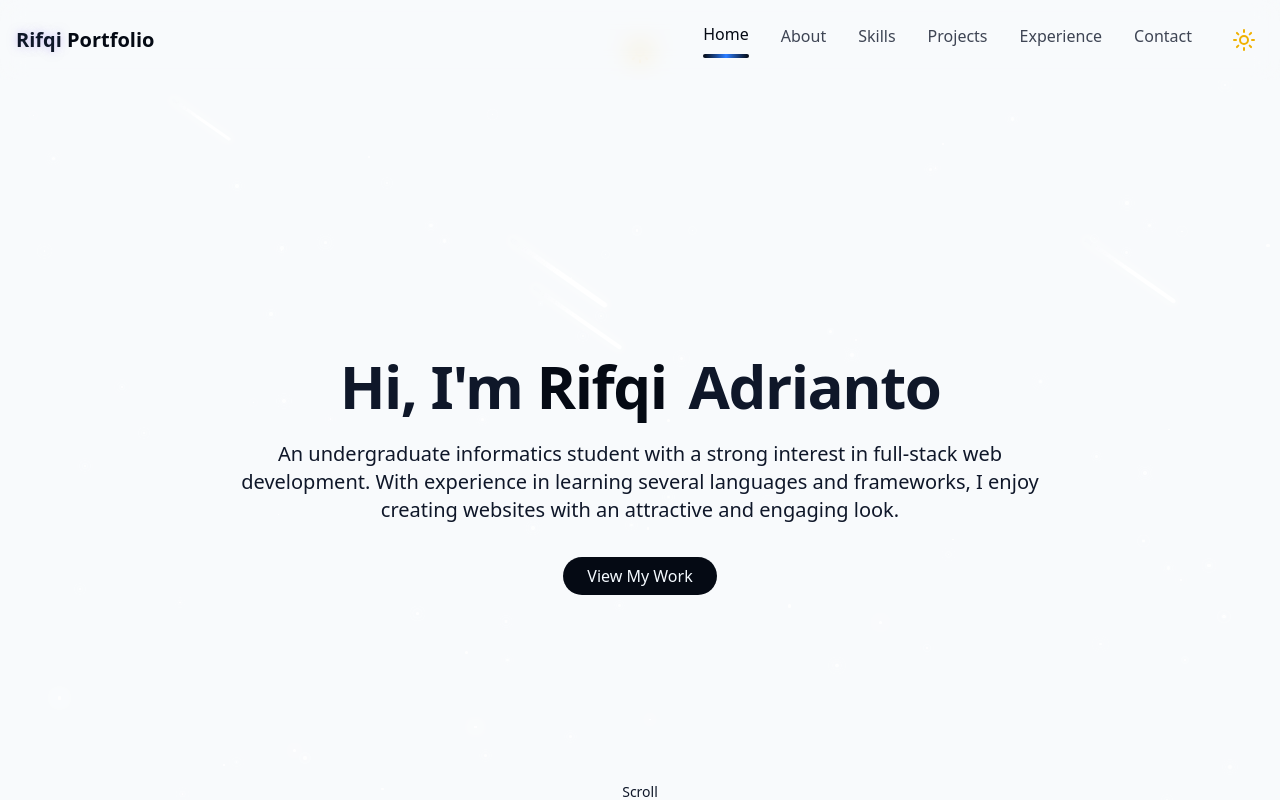
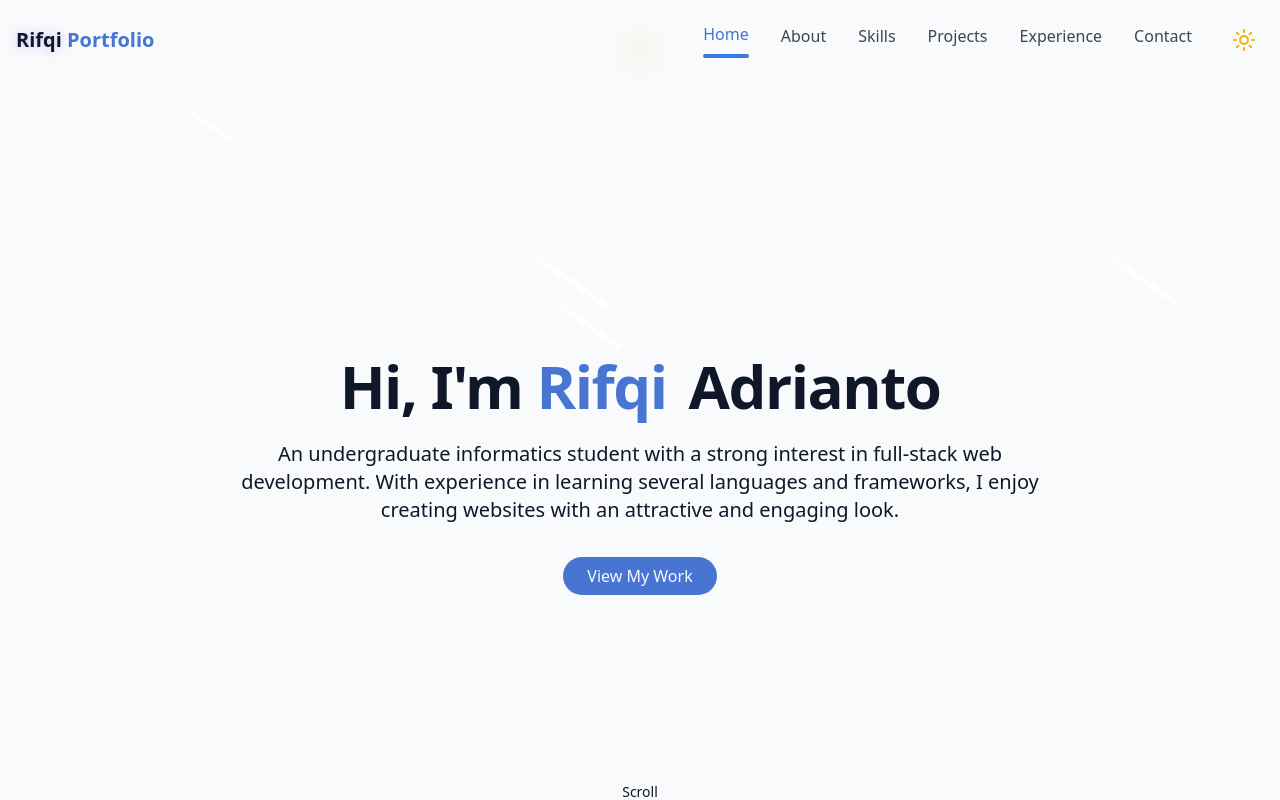
Before and after one commit to rifqiadrianto007/React_Portofolio, a React (Vite) app: page / in a window 1280 px wide. Shown: the top 800 px of the page. Built offline with nearby package versions, Linux system fonts and the light colour scheme.

Commit message:
color primary change

```diff
--- a/src/components/ui/LoadingScreen.jsx
+++ b/src/components/ui/LoadingScreen.jsx
@@ -34,7 +34,7 @@ export const LoadingScreen = ({ onLoadingComplete, duration = 2000 }) => {
                         }}
                     >
                         <span className="text-foreground">Rifqi</span>{' '}
-                        <span className="text-purple-500">Adrianto</span>
+                        <span className="text-blue-500">Adrianto</span>
                     </h1>
                     <p
                         className="text-sm text-muted-foreground"
@@ -50,7 +50,7 @@ export const LoadingScreen = ({ onLoadingComplete, duration = 2000 }) => {
                 <div className="relative">
                     <div className="w-full h-1.5 rounded-full overflow-hidden bg-secondary/30">
                         <div
-                            className="h-full bg-linear-to-r from-purple-500 via-purple-400 to-purple-500 rounded-full transition-all duration-75 ease-linear relative"
+                            className="h-full bg-linear-to-r from-blue-500 via-blue-400 to-blue-500 rounded-full transition-all duration-75 ease-linear relative"
                             style={{
                                 width: `${progress}%`,
                             }}
@@ -70,7 +70,7 @@ export const LoadingScreen = ({ onLoadingComplete, duration = 2000 }) => {
                         <span className="text-xs text-muted-foreground">
                             Loading...
                         </span>
-                        <span className="text-xs font-semibold text-purple-500">
+                        <span className="text-xs font-semibold text-blue-500">
                             {Math.round(progress)}%
                         </span>
                     </div>
@@ -81,7 +81,7 @@ export const LoadingScreen = ({ onLoadingComplete, duration = 2000 }) => {
                     {[0, 1, 2].map((i) => (
                         <div
                             key={i}
-                            className="w-2 h-2 rounded-full bg-purple-500"
+                            className="w-2 h-2 rounded-full bg-blue-500"
                             style={{
                                 animation: `bounce 1.4s infinite ease-in-out`,
                                 animationDelay: `${i * 0.16}s`,
--- a/src/index.css
+++ b/src/index.css
@@ -69,7 +69,7 @@
 
     --card: 0 0% 100%;
 
-    --primary: 220 60% 5%;
+    --primary: 220 60% 55%;
     --primary-foreground: 210 98% 98%;
 
     --border: 214 32% 91%;
@@ -81,7 +81,7 @@
 
     --card: 222 47% 8%;
 
-    --primary: 220 60% 60%;
+    --primary: 220 60% 55%;
     --primary-foreground: 213 31% 91%;
 
     --border: 217 33% 20%;
```
